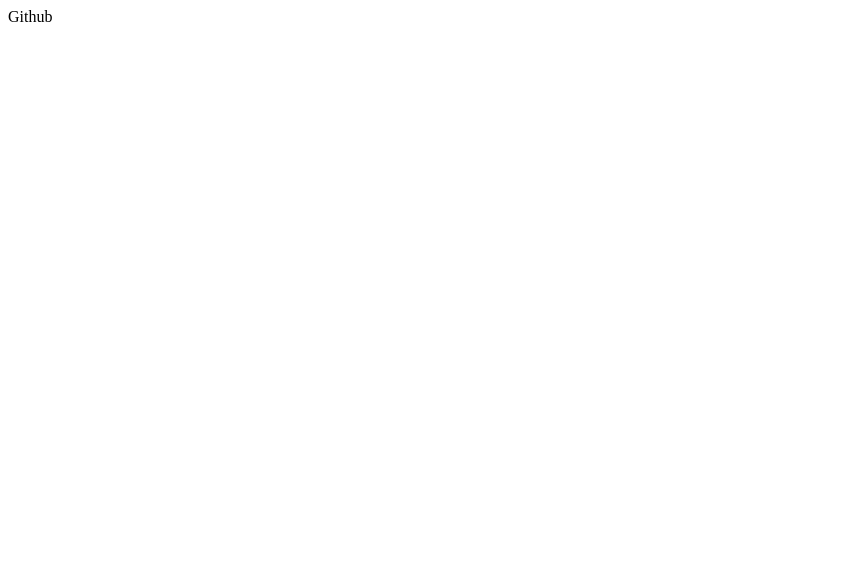
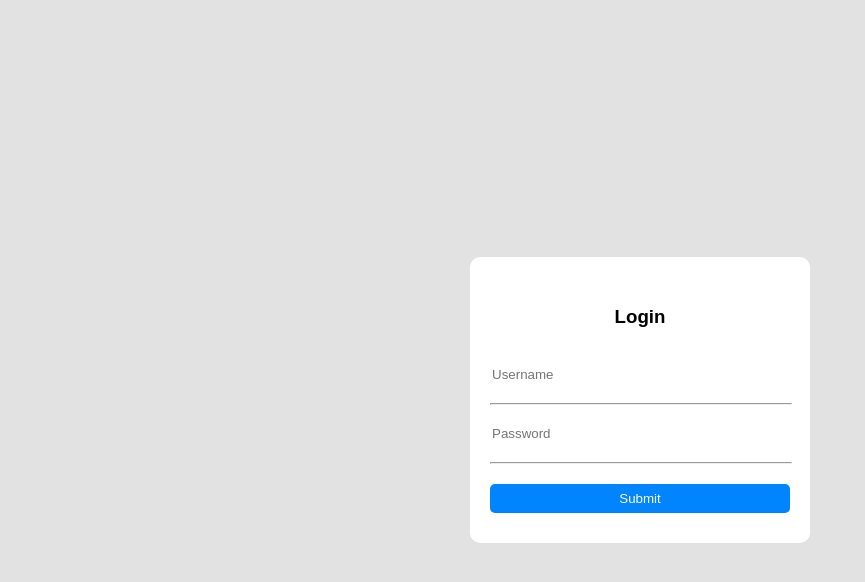
Before and after one commit to gur1996/PW_Assignment, a plain HTML site: page index.html in a window 1280 px wide. Shown: the whole page, without its empty margins (0-865 px from the left). Drawn offline with Linux system fonts and the light colour scheme.

Commit message:
Login Page Code Completed

```diff
--- a/index.html
+++ b/index.html
@@ -4,8 +4,52 @@
     <meta charset="UTF-8">
     <meta name="viewport" content="width=device-width, initial-scale=1.0">
     <title>Document</title>
+    <style>
+        body{
+            background-color: rgb(226, 226, 226);
+            display: flex;
+            align-items: center;
+            justify-content: center;
+            margin: auto;
+            height: 100vh;
+            font-family: sans-serif;
+        }
+        .card{
+            width: 300px;
+            gap: 20px;
+            display: flex;
+            flex-direction: column;
+            background-color: white;
+            padding: 30px 20px;
+            border-radius: 10px;
+        }
+        input{
+            padding: px;
+            border: none;
+
+        }
+        hr{
+            width: 100%;
+            margin: 0px;
+        }
+        button{
+            background-color: rgb(0, 132, 255);
+            border: none;
+            border-radius: 5px;
+            color: white;
+            padding: 7px;
+        }
+        h3{
+            text-align: center;
+        }
+    </style>
 </head>
 <body>
-    Github
+    <div class="card">
+        <h3>Login</h3>
+        <input type="UserName" placeholder="Username"><hr>
+        <input type="Password" placeholder="Password"><hr>
+        <button>Submit</button>
+    </div>
 </body>
 </html>
```
Also changed, not shown: 1 other file.
